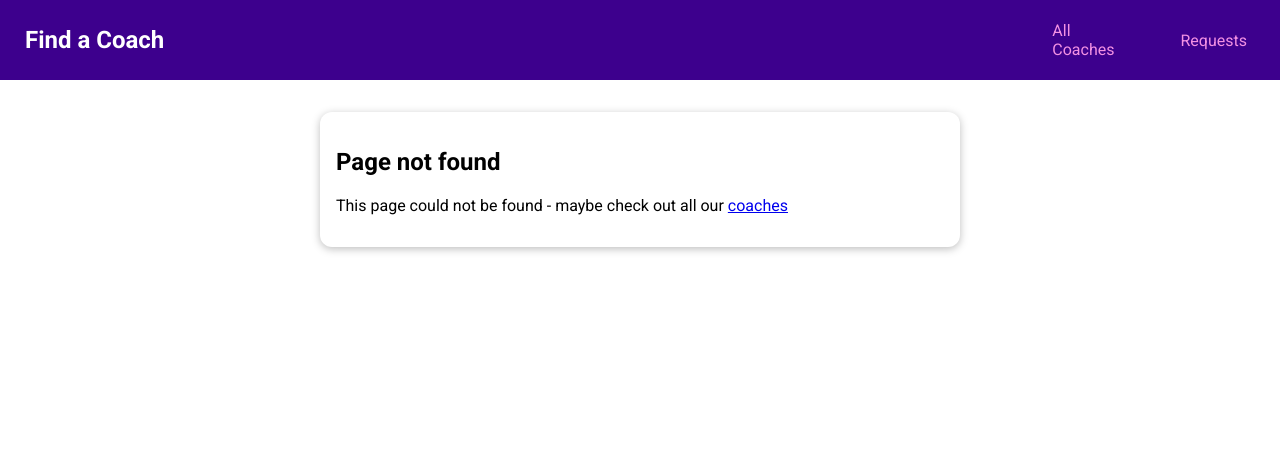
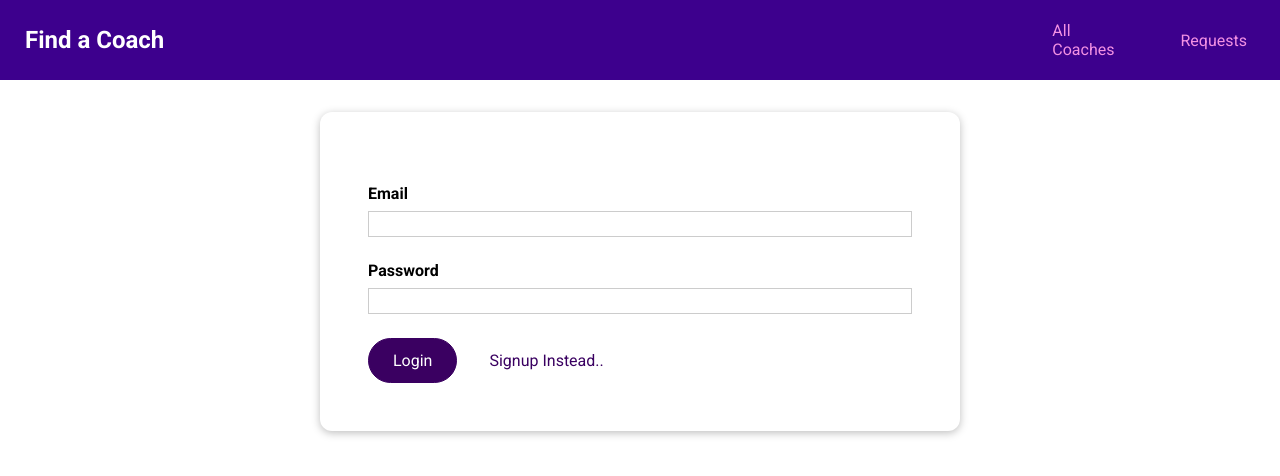
Before and after one commit to Newtepos/vue-main-prj-01-starting-setup, a Vue app: page /auth in a window 1280 px wide. Before the commit this address had no page. Shown: the top 476 px of the page. Built offline with nearby package versions, Linux system fonts and the light colour scheme.

Commit message:
Add: Authentication Page

```diff
--- /dev/null
+++ b/src/pages/auth/UserAuth.vue
@@ -0,0 +1,108 @@
+<template>
+  <base-card>
+    <form @submit.prevent="submitForm">
+      <div class="form-control">
+        <label for="email">Email</label>
+        <input type="email" id="email" v-model.trim="enteredEmail" />
+      </div>
+      <div class="form-control">
+        <label for="password">Password</label>
+        <input type="password" id="password" v-model.trim="enteredPassword" />
+      </div>
+      <p v-if="!formIsValid">
+        Please enter a valid email and password must be at least 6 character
+        long
+      </p>
+      <base-button>{{ actionButtonWording }}</base-button>
+      <base-button type="button" mode="flat" @click="switchAuthMode">{{
+        switchButtonWording
+      }}</base-button>
+    </form>
+  </base-card>
+</template>
+
+<script>
+export default {
+  data() {
+    return {
+      enteredEmail: '',
+      enteredPassword: '',
+      formIsValid: true,
+      mode: 'login',
+    };
+  },
+  computed: {
+    actionButtonWording() {
+      if (this.mode === 'login') {
+        return 'Login';
+      } else {
+        return 'Signup';
+      }
+    },
+    switchButtonWording() {
+      if (this.mode === 'login') {
+        return 'Signup Instead..';
+      } else {
+        return 'Login Instead..';
+      }
+    },
+  },
+  methods: {
+    submitForm() {
+      //validation
+      if (
+        this.enteredEmail === '' ||
+        !this.enteredEmail.includes('@') ||
+        this.enteredPassword.length < 6
+      ) {
+        this.formIsValid = false;
+        return;
+      }
+
+      //http request
+    },
+    switchAuthMode() {
+      if (this.mode === 'login') {
+        this.mode = 'signup';
+      } else {
+        this.mode = 'login';
+      }
+    },
+  },
+};
+</script>
+
+<style scoped>
+form {
+  margin: 1rem;
+  /* border: 1px solid #ccc; */
+  border-radius: 12px;
+  padding: 1rem;
+}
+
+.form-control {
+  margin: 1.5rem 0;
+}
+
+label {
+  font-weight: bold;
+  margin-bottom: 0.5rem;
+  display: block;
+}
+
+input,
+textarea {
+  display: block;
+  width: 100%;
+  font: inherit;
+  border: 1px solid #ccc;
+  padding: 0.15rem;
+}
+
+input:focus,
+textarea:focus {
+  border-color: #3d008d;
+  background-color: #faf6ff;
+  outline: none;
+}
+</style>
--- a/src/router.js
+++ b/src/router.js
@@ -5,6 +5,7 @@
 import ContactCoach from './pages/requests/ContactCoach.vue';
 import RequestedRecevied from './pages/requests/RequestsRecevied.vue';
 import NotFound from './pages/NotFound.vue';
+import UserAuth from './pages/auth/UserAuth.vue';
 
 const router = createRouter({
   history: createWebHistory(),
@@ -19,6 +20,7 @@
     },
     { path: '/register', component: CoachRegister },
     { path: '/requests', component: RequestedRecevied },
+    { path: '/auth', component: UserAuth },
     { path: '/:notFound(.*)', component: NotFound },
   ],
 });
```
